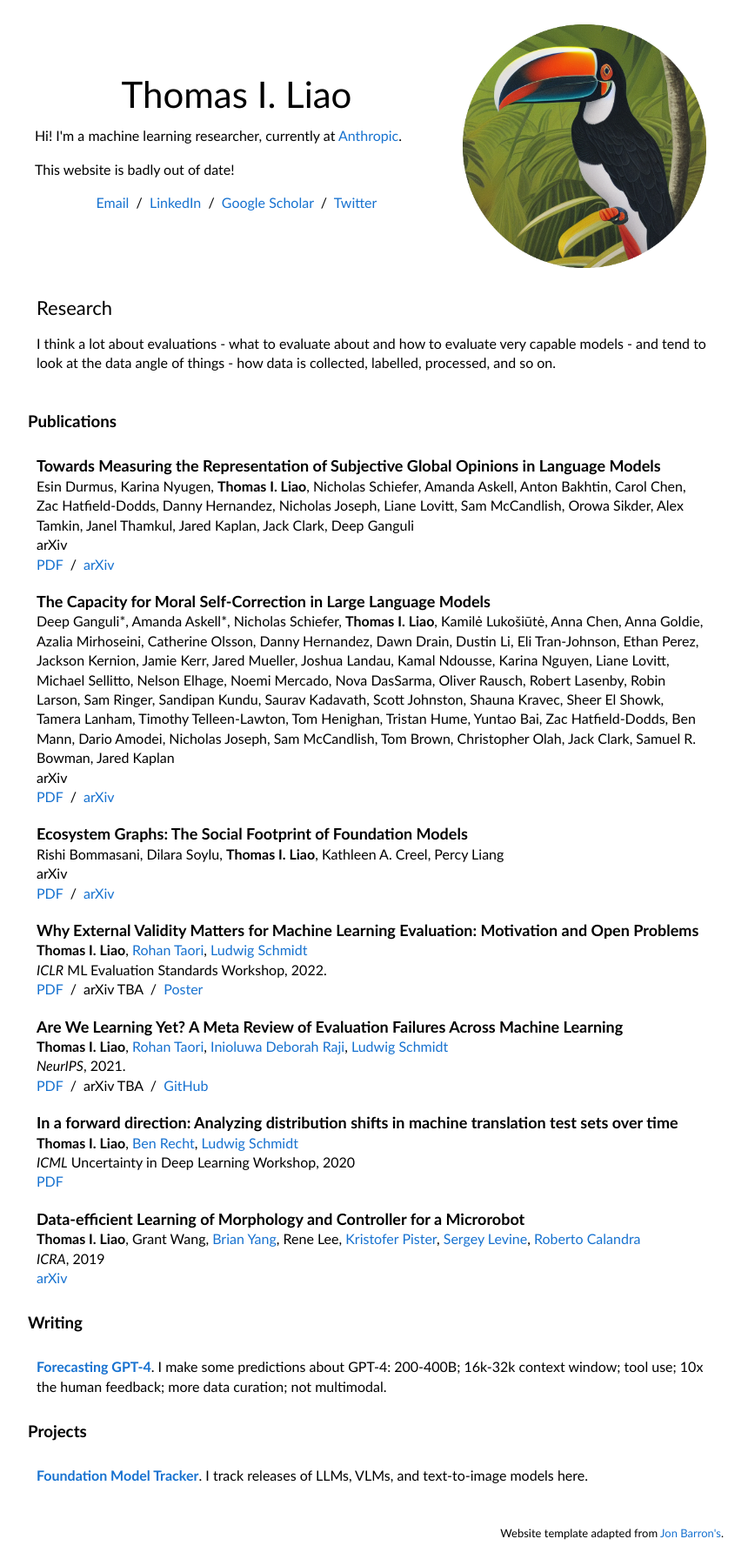
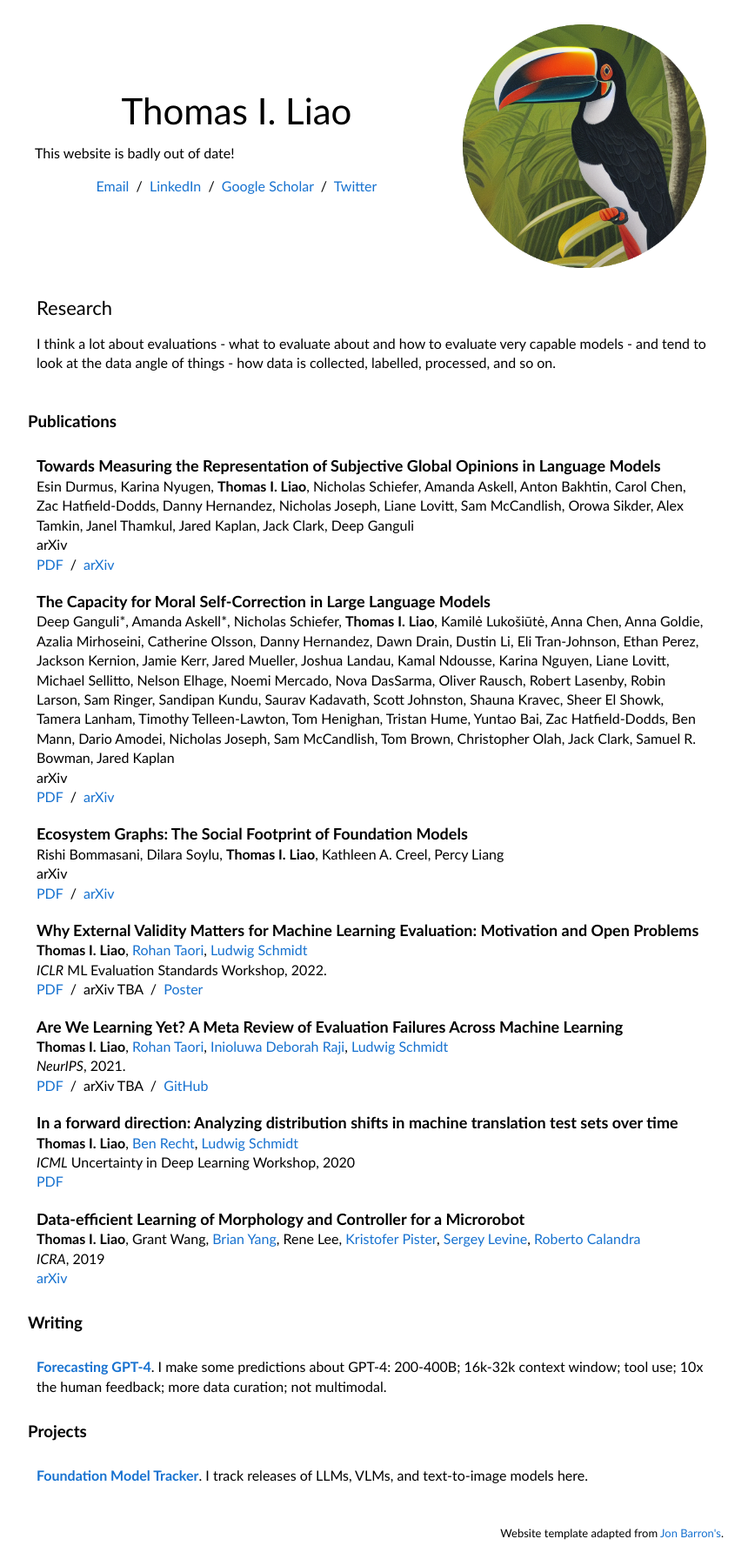
Before and after one commit to tholiao/website, a Jekyll site: the page index.html, which Jekyll copies as it is, in a window 1280 px wide. Shown: the whole page at 87% size, without its empty margins (208-1068 px from the left). Built offline with Jekyll 4.4.1, drawn with Linux system fonts in a browser that asks for light colours.

Commit message:
just make it say it's out of date

```diff
--- a/index.html
+++ b/index.html
@@ -30,9 +30,6 @@
             <td style="padding:1%;width:60%;vertical-align:middle">
               <p style="text-align:center">
                 <name>Thomas I. Liao</name>
-              </p>
-              <p>
-              Hi! I'm a machine learning researcher, currently at <a href="https://www.anthropic.com">Anthropic</a>.
               </p>
               <!---<p> <b> Hiring? <a href="mailto:me@thomasliao.com">Email me!</a></b> Open to research scientist or research engineer roles.--->
               </p>
```
